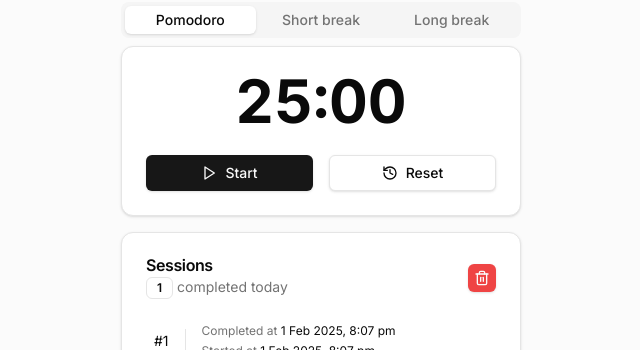
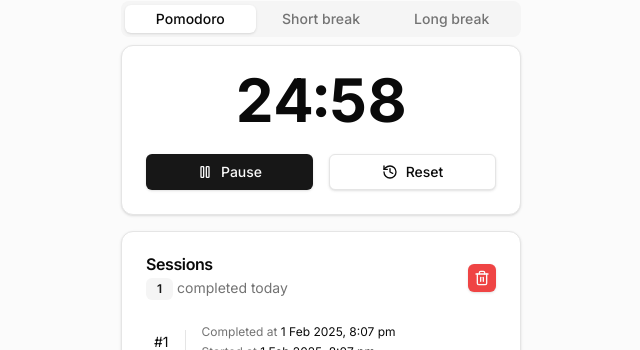
Before and after one commit to marekzelinka/pomodoro-timer, a React (Vite) app: page / in a window 1280 px wide. Both pictures are taken after a click on the button "Start". Shown: the part 187-537 px from the top of the page, without its empty margins (319-959 px from the left). Built offline with nearby package versions, Linux system fonts and the light colour scheme.

Commit message:
basic countdown timer

```diff
--- a/src/components/pomodoro-manager.tsx
+++ b/src/components/pomodoro-manager.tsx
@@ -1,3 +1,6 @@
+import { SessionType } from "@/types";
+import { formatTime } from "@/utils";
+import { useEffect, useState } from "react";
 import { SessionActions } from "./session-actions";
 import { SessionTracker } from "./session-tracker";
 import { TimerActions } from "./timer-actions";
@@ -14,10 +17,84 @@
 import { Tabs, TabsList, TabsTrigger } from "./ui/tabs";
 
 export function PomodoroManager() {
+  const [currentSession, setCurrentSession] = useState<SessionType>("pomodoro");
+  const [isRunning, setIsRunning] = useState(false);
+  const [timeLeft, setTimeLeft] = useState(25 * 60);
+
+  useEffect(() => {
+    const emoji = currentSession === "pomodoro" ? "🍅" : "☕";
+    document.title = `${formatTime(timeLeft)} ${emoji} - Pomodoro Timer`;
+  }, [currentSession, timeLeft]);
+
+  useEffect(() => {
+    let timer: NodeJS.Timeout;
+
+    if (isRunning && timeLeft > 0) {
+      // Start the timer, count down every second
+      timer = setInterval(() => {
+        setTimeLeft((timeLeft) => timeLeft - 1);
+      }, 1000);
+    } else if (timeLeft === 0 && isRunning) {
+      // Timer is complete, calling `handleSessionChange` will stop the timer
+
+      if (currentSession === "pomodoro") {
+        // TODO: play pomodoro sound
+        // TODO: set session cound
+
+        // Switch to break session
+        const nextSession: SessionType = "short-break";
+        handleSessionChange(nextSession);
+      } else {
+        // Break (short/long) completed
+        // TODO: play break complete sound
+        handleSessionChange("pomodoro");
+      }
+    }
+
+    return () => clearInterval(timer);
+  }, [currentSession, isRunning, timeLeft]);
+
+  function handleSessionChange(nextSession: SessionType) {
+    setIsRunning(false);
+    setCurrentSession(nextSession);
+
+    // Set appropriate time for the session
+    switch (nextSession) {
+      case "short-break": {
+        setTimeLeft(5 * 60);
+        break;
+      }
+      case "long-break": {
+        setTimeLeft(15 * 60);
+        break;
+      }
+      case "pomodoro":
+      default: {
+        setTimeLeft(25 * 60);
+        break;
+      }
+    }
+  }
+
+  function toggleTimer() {
+    // TODO: play button click sound
+    setIsRunning((isRunning) => !isRunning);
+  }
+
+  function resetTimer() {
+    // TODO: play button click sound
+    setIsRunning(false);
+    handleSessionChange(currentSession);
+  }
+
   return (
     <div className="flex flex-col gap-4">
       <div className="flex flex-col gap-2">
-        <Tabs defaultValue="pomodoro">
+        <Tabs
+          defaultValue="pomodoro"
+          value={currentSession}
+          onValueChange={(value) => handleSessionChange(value as SessionType)}
+        >
           <TabsList className="grid w-full grid-cols-3">
             <TabsTrigger value="pomodoro">Pomodoro</TabsTrigger>
             <TabsTrigger value="short-break">Short break</TabsTrigger>
@@ -26,19 +103,23 @@
         </Tabs>
         <Card>
           <CardContent className="flex flex-col items-center gap-4 p-6">
-            <TimerDisplay />
+            <TimerDisplay timeLeft={timeLeft} />
           </CardContent>
           <CardFooter>
-            <TimerActions />
+            <TimerActions
+              isRunning={isRunning}
+              onToggle={toggleTimer}
+              onReset={resetTimer}
+            />
           </CardFooter>
         </Card>
       </div>
       <Card>
         <CardHeader className="flex-row items-center justify-between">
-          <div className="5 space-y-1">
+          <div className="space-y-1.5">
             <CardTitle>Sessions</CardTitle>
             <CardDescription>
-              <Badge variant="outline">1</Badge> completed today
+              <Badge variant="secondary">1</Badge> completed today
             </CardDescription>
           </div>
           <SessionActions />
--- a/src/components/timer-actions.tsx
+++ b/src/components/timer-actions.tsx
@@ -1,14 +1,36 @@
-import { HistoryIcon, PlayIcon } from "lucide-react";
+import { HistoryIcon, PauseIcon, PlayIcon } from "lucide-react";
 import { Button } from "./ui/button";
 
-export function TimerActions() {
+export function TimerActions({
+  isRunning,
+  onToggle,
+  onReset,
+}: {
+  isRunning: boolean;
+  onToggle: () => void;
+  onReset: () => void;
+}) {
   return (
     <div className="grid w-full grid-cols-2 gap-4">
-      <Button type="button" className="w-full">
-        <PlayIcon aria-hidden />
-        Start
+      <Button type="button" onClick={onToggle} className="w-full">
+        {isRunning ? (
+          <>
+            <PauseIcon aria-hidden />
+            Pause
+          </>
+        ) : (
+          <>
+            <PlayIcon aria-hidden />
+            Start
+          </>
+        )}
       </Button>
-      <Button type="button" variant="outline" className="w-full">
+      <Button
+        type="button"
+        variant="outline"
+        onClick={onReset}
+        className="w-full"
+      >
         <HistoryIcon aria-hidden />
         Reset
       </Button>
--- a/src/components/timer-display.tsx
+++ b/src/components/timer-display.tsx
@@ -1,5 +1,9 @@
-export function TimerDisplay() {
+import { formatTime } from "@/utils";
+
+export function TimerDisplay({ timeLeft }: { timeLeft: number }) {
   return (
-    <div className="text-4xl font-bold tabular-nums sm:text-6xl">25:00</div>
+    <div className="text-4xl font-bold tabular-nums sm:text-6xl">
+      {formatTime(timeLeft)}
+    </div>
   );
 }
--- /dev/null
+++ b/src/types.ts
@@ -0,0 +1,9 @@
+// Type for different session types
+/**
+ * Represents the current timer session.
+ *
+ * - "pomodoro": Work session (default 25 mins).
+ * - "short-break": Break session (default 5 mins).
+ * - "long-break": Break session (default 15 mins).
+ */
+export type SessionType = "pomodoro" | "short-break" | "long-break";
--- /dev/null
+++ b/src/utils.ts
@@ -0,0 +1,13 @@
+/**
+ * Format time for display.
+ * @param {number} seconds - Time left in seconds.
+ * @returns {string} A time string in MM:SS format.
+ */
+export function formatTime(seconds: number): string {
+  const minutes = Math.floor(seconds / 60);
+  const remainingSeconds = seconds % 60;
+
+  return `${minutes.toString().padStart(2, "0")}:${remainingSeconds
+    .toString()
+    .padStart(2, "0")}`;
+}
```
